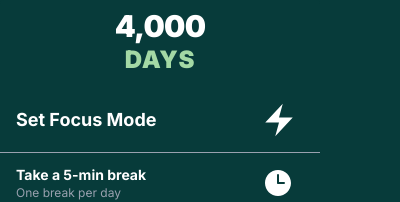
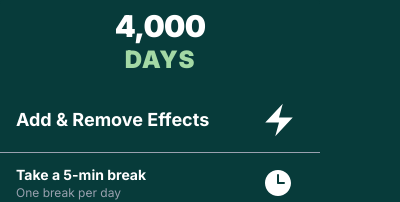
Before and after one commit to pataibalazs/4600-days, a browser extension: page components/popup/popup.html in a window 400 px wide. Shown: the top 202 px of the page. Drawn offline with Linux system fonts and the light colour scheme.

Commit message:
title change

```diff
--- a/components/popup/popup.html
+++ b/components/popup/popup.html
@@ -56,7 +56,7 @@
         id="settingsBtn"
         class="flex items-center justify-between w-full px-4 py-3 cursor-pointer transition duration-100 hover:bg-[#0e4e4f]"
       >
-        <span class="text-lg text-white font-bold">Set Focus Mode</span>
+        <span class="text-lg text-white font-bold">Add & Remove Effects</span>
         <svg
           xmlns="http://www.w3.org/2000/svg"
           viewBox="0 0 24 24"
```
